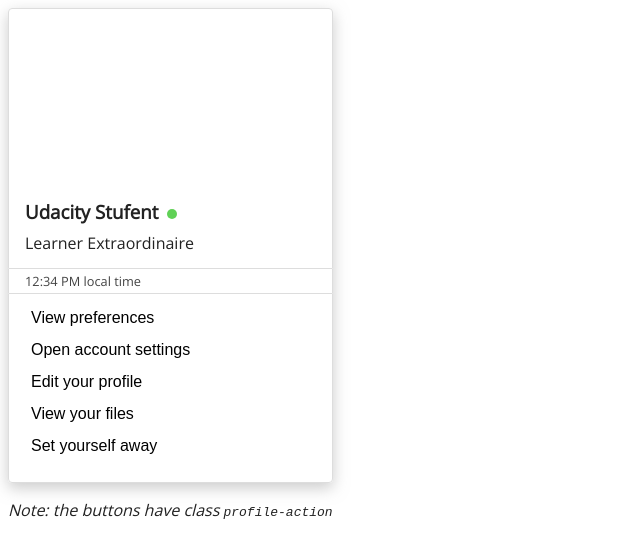
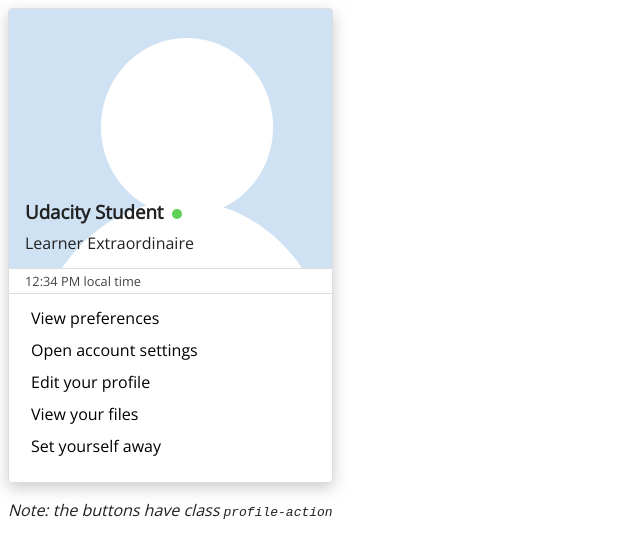
Before and after one commit to elizabethbusola/code-and-design-Slack-Card, a plain HTML site: page index.html in a window 1280 px wide. Shown: the whole page, without its empty margins (0-640 px from the left). Drawn offline with nearby package versions, Linux system fonts and the light colour scheme.

Commit message:
made changes as instructed

```diff
--- a/index.html
+++ b/index.html
@@ -5,12 +5,13 @@
   <title>Slacker Card</title>
   <link href='https://fonts.googleapis.com/css?family=Open+Sans:400,300' rel='stylesheet' type='text/css'>
   <link rel="stylesheet" href="styles.css">
+  <script src="real-time.js"></script>
 </head>
 <body>
     <section>
         <div class="card">
         <div class="top">
-            <h3 class="name">Udacity Stufent <span class="status"></span></h3>
+            <h3 class="name">Udacity Student <span class="status"></span></h3>
             <p class="title">Learner Extraordinaire</p>
         </div>
         <div class="middle">
--- /dev/null
+++ b/real-time.js
@@ -0,0 +1,3 @@
+var d = new Date();
+var t =d.getHours() + ":" + d.getMinutes() + " :" +d.getSeconds();
+document.getElementByClassName('time').innerHTML = t;
--- a/styles.css
+++ b/styles.css
@@ -4,18 +4,21 @@
   body {
     font-family: 'Open Sans', sans-serif;
     color: #222;
+    /* background-image: url(profile-placeholder.svg); */
   }
   .card {
     height: 475px;
     width: 325px;
     box-shadow: 0px 5px 15px 0px rgba(153,153,153,0.5);
     border-radius: 4px;
+    /* background-image: url(profile-placeholder.svg); */
   }
   .top {
     height: 55%;
     border-radius: 4px 4px 0px 0px;
     border: 1px solid #ddd;
     padding: 0px 16px;
+    background-image: url(profile-placeholder.svg);
   }
   .name {
     padding-top: calc(475px * 0.40);
@@ -56,9 +59,11 @@
     height: 32px;
     font-size: 1em;
     text-align: left;
-
+    font-family: 'Open Sans', sans-serif;
     border: 0px;
     background-color: white;
+    border-radius: 4px;
+    cursor: -webkit-grab; cursor: grab;
   }
   .profile-action:hover {
     background-color: #00A5D2;
```
